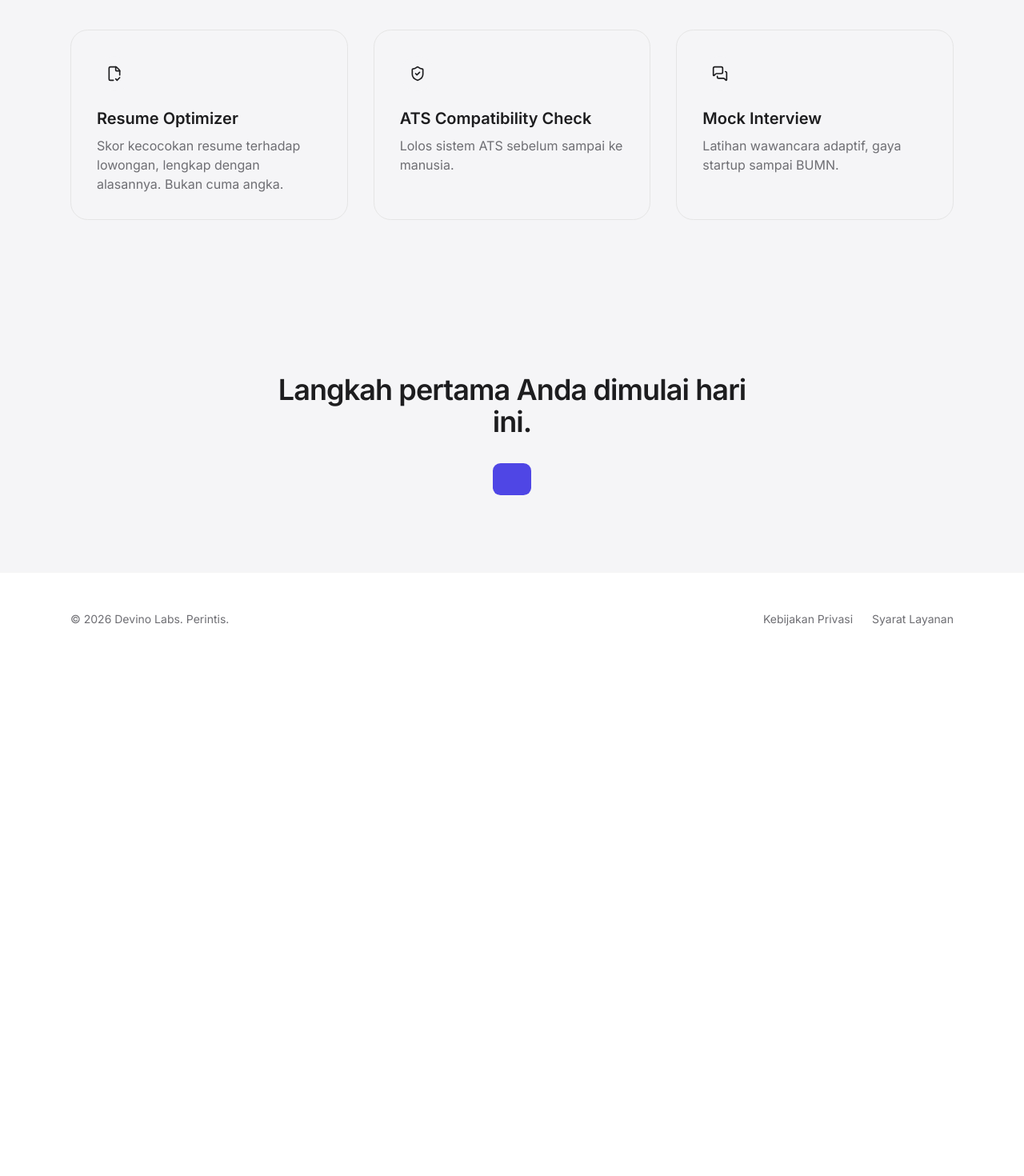
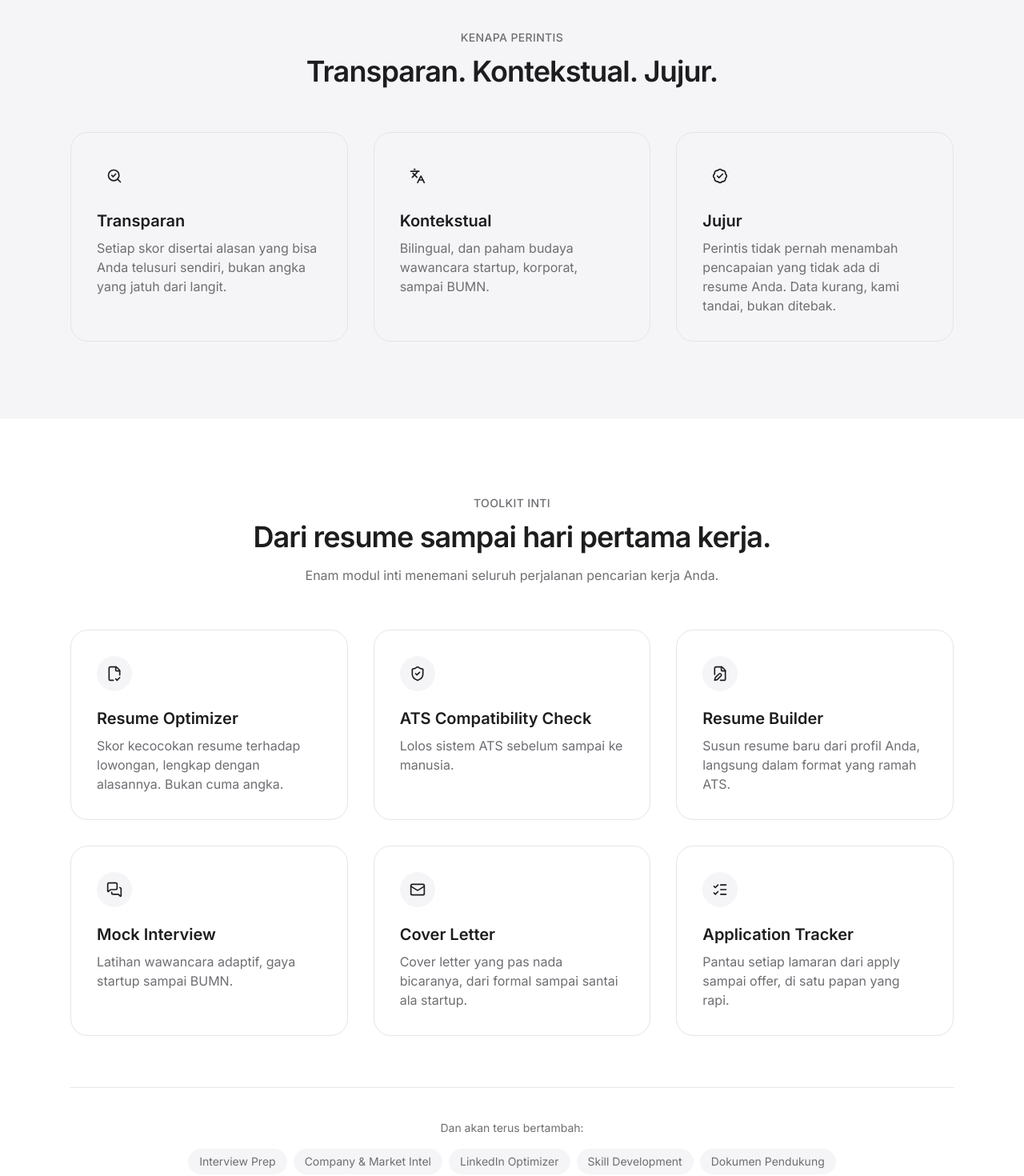
Before and after one commit to nctrnlman/perintis, a Next.js app: page / in a window 1280 px wide. Shown: the part 660-2130 px from the top of the page at 80% size. Before the commit the page ends 1492 px from the top, so only its background shows below. Built offline with nearby package versions, Linux system fonts and the light colour scheme.

Commit message:
design: switch accent to Apple blue, expand Home page with 6 core modules and differentiators section

```diff
--- a/src/app/(marketing)/page.tsx
+++ b/src/app/(marketing)/page.tsx
@@ -1,6 +1,16 @@
 import type { Metadata } from "next";
 import Link from "next/link";
-import { FileCheck2, MessagesSquare, ShieldCheck } from "lucide-react";
+import {
+  BadgeCheck,
+  FileCheck2,
+  FileEdit,
+  Languages,
+  Mail,
+  ListChecks,
+  MessagesSquare,
+  SearchCheck,
+  ShieldCheck,
+} from "lucide-react";
 import { Button } from "@/components/ui/button";
 import { Reveal } from "@/components/shared/reveal";
 
@@ -10,7 +20,28 @@ export const metadata: Metadata = {
     "Optimasi resume, cek kompatibilitas ATS, dan persiapan wawancara untuk pencari kerja Indonesia. Reasoning AI yang transparan dan bisa diaudit, bukan skor buta.",
 };
 
-const features = [
+const reasons = [
+  {
+    icon: SearchCheck,
+    title: "Transparan",
+    description:
+      "Setiap skor disertai alasan yang bisa Anda telusuri sendiri, bukan angka yang jatuh dari langit.",
+  },
+  {
+    icon: Languages,
+    title: "Kontekstual",
+    description:
+      "Bilingual, dan paham budaya wawancara startup, korporat, sampai BUMN.",
+  },
+  {
+    icon: BadgeCheck,
+    title: "Jujur",
+    description:
+      "Perintis tidak pernah menambah pencapaian yang tidak ada di resume Anda. Data kurang, kami tandai, bukan ditebak.",
+  },
+];
+
+const coreFeatures = [
   {
     icon: FileCheck2,
     title: "Resume Optimizer",
@@ -23,10 +54,36 @@ const features = [
     description: "Lolos sistem ATS sebelum sampai ke manusia.",
   },
   {
+    icon: FileEdit,
+    title: "Resume Builder",
+    description:
+      "Susun resume baru dari profil Anda, langsung dalam format yang ramah ATS.",
+  },
+  {
     icon: MessagesSquare,
     title: "Mock Interview",
     description: "Latihan wawancara adaptif, gaya startup sampai BUMN.",
   },
+  {
+    icon: Mail,
+    title: "Cover Letter",
+    description:
+      "Cover letter yang pas nada bicaranya, dari formal sampai santai ala startup.",
+  },
+  {
+    icon: ListChecks,
+    title: "Application Tracker",
+    description:
+      "Pantau setiap lamaran dari apply sampai offer, di satu papan yang rapi.",
+  },
+];
+
+const upcomingModules = [
+  "Interview Prep",
+  "Company & Market Intel",
+  "LinkedIn Optimizer",
+  "Skill Development",
+  "Dokumen Pendukung",
 ];
 
 export default function HomePage() {
@@ -65,16 +122,60 @@ export default function HomePage() {
 
       <section className="bg-card py-24">
         <div className="mx-auto max-w-6xl px-6">
-          <div className="grid gap-8 sm:grid-cols-3">
-            {features.map((feature, index) => (
-              <Reveal key={feature.title} delay={index * 100}>
+          <Reveal className="mx-auto max-w-2xl text-center">
+            <p className="text-sm font-medium tracking-wide text-muted-foreground uppercase">
+              Kenapa Perintis
+            </p>
+            <h2 className="mt-3 text-3xl font-semibold tracking-tight sm:text-4xl">
+              Transparan. Kontekstual. Jujur.
+            </h2>
+          </Reveal>
+
+          <div className="mt-14 grid gap-8 sm:grid-cols-3">
+            {reasons.map((reason, index) => (
+              <Reveal key={reason.title} delay={index * 100}>
+                <div className="h-full rounded-2xl border border-border p-8">
+                  <div className="flex size-11 items-center justify-center rounded-full bg-muted">
+                    <reason.icon className="size-5 text-foreground" />
+                  </div>
+                  <h3 className="mt-5 text-xl font-semibold">
+                    {reason.title}
+                  </h3>
+                  <p className="mt-2 text-muted-foreground">
+                    {reason.description}
+                  </p>
+                </div>
+              </Reveal>
+            ))}
+          </div>
+        </div>
+      </section>
+
+      <section className="py-24">
+        <div className="mx-auto max-w-6xl px-6">
+          <Reveal className="mx-auto max-w-2xl text-center">
+            <p className="text-sm font-medium tracking-wide text-muted-foreground uppercase">
+              Toolkit inti
+            </p>
+            <h2 className="mt-3 text-3xl font-semibold tracking-tight sm:text-4xl">
+              Dari resume sampai hari pertama kerja.
+            </h2>
+            <p className="mt-4 text-muted-foreground">
+              Enam modul inti menemani seluruh perjalanan pencarian kerja
+              Anda.
+            </p>
+          </Reveal>
+
+          <div className="mt-14 grid gap-8 sm:grid-cols-2 lg:grid-cols-3">
+            {coreFeatures.map((feature, index) => (
+              <Reveal key={feature.title} delay={index * 80}>
                 <div className="h-full rounded-2xl border border-border p-8 transition-transform hover:scale-[1.02]">
                   <div className="flex size-11 items-center justify-center rounded-full bg-muted">
                     <feature.icon className="size-5 text-foreground" />
                   </div>
-                  <h2 className="mt-5 text-xl font-semibold">
+                  <h3 className="mt-5 text-xl font-semibold">
                     {feature.title}
-                  </h2>
+                  </h3>
                   <p className="mt-2 text-muted-foreground">
                     {feature.description}
                   </p>
@@ -82,6 +183,22 @@ export default function HomePage() {
               </Reveal>
             ))}
           </div>
+
+          <Reveal delay={200} className="mt-16 border-t border-border pt-10 text-center">
+            <p className="text-sm text-muted-foreground">
+              Dan akan terus bertambah:
+            </p>
+            <div className="mt-4 flex flex-wrap justify-center gap-2">
+              {upcomingModules.map((module) => (
+                <span
+                  key={module}
+                  className="rounded-full bg-muted px-3.5 py-1.5 text-sm text-muted-foreground"
+                >
+                  {module}
+                </span>
+              ))}
+            </div>
+          </Reveal>
         </div>
       </section>
 
--- a/src/app/globals.css
+++ b/src/app/globals.css
@@ -55,7 +55,7 @@
   --card-foreground: oklch(0.232 0.004 286.1);
   --popover: oklch(1 0 0);
   --popover-foreground: oklch(0.232 0.004 286.1);
-  --primary: oklch(0.511 0.230 277.0);
+  --primary: oklch(0.563 0.193 256.2);
   --primary-foreground: oklch(1 0 0);
   --secondary: oklch(0.971 0.003 286.4);
   --secondary-foreground: oklch(0.232 0.004 286.1);
@@ -66,7 +66,7 @@
   --destructive: oklch(0.577 0.245 27.325);
   --border: oklch(0.922 0 0);
   --input: oklch(0.922 0 0);
-  --ring: oklch(0.511 0.230 277.0);
+  --ring: oklch(0.563 0.193 256.2);
   --chart-1: oklch(0.87 0 0);
   --chart-2: oklch(0.556 0 0);
   --chart-3: oklch(0.439 0 0);
@@ -90,7 +90,7 @@
   --card-foreground: oklch(0.971 0.003 286.4);
   --popover: oklch(0.145 0 0);
   --popover-foreground: oklch(0.971 0.003 286.4);
-  --primary: oklch(0.585 0.204 277.1);
+  --primary: oklch(0.669 0.181 251.8);
   --primary-foreground: oklch(1 0 0);
   --secondary: oklch(0.232 0.004 286.1);
   --secondary-foreground: oklch(0.971 0.003 286.4);
@@ -101,7 +101,7 @@
   --destructive: oklch(0.704 0.191 22.216);
   --border: oklch(1 0 0 / 10%);
   --input: oklch(1 0 0 / 15%);
-  --ring: oklch(0.585 0.204 277.1);
+  --ring: oklch(0.669 0.181 251.8);
   --chart-1: oklch(0.87 0 0);
   --chart-2: oklch(0.556 0 0);
   --chart-3: oklch(0.439 0 0);
```
